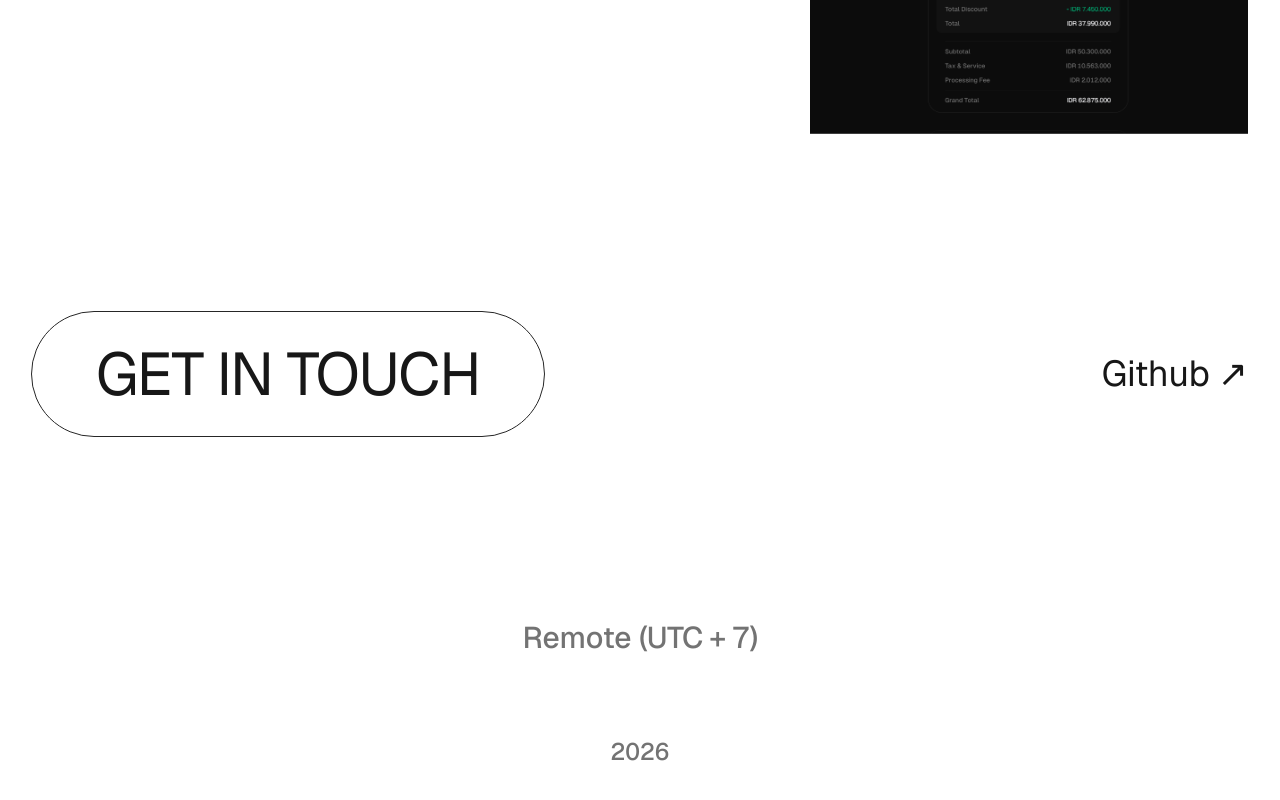
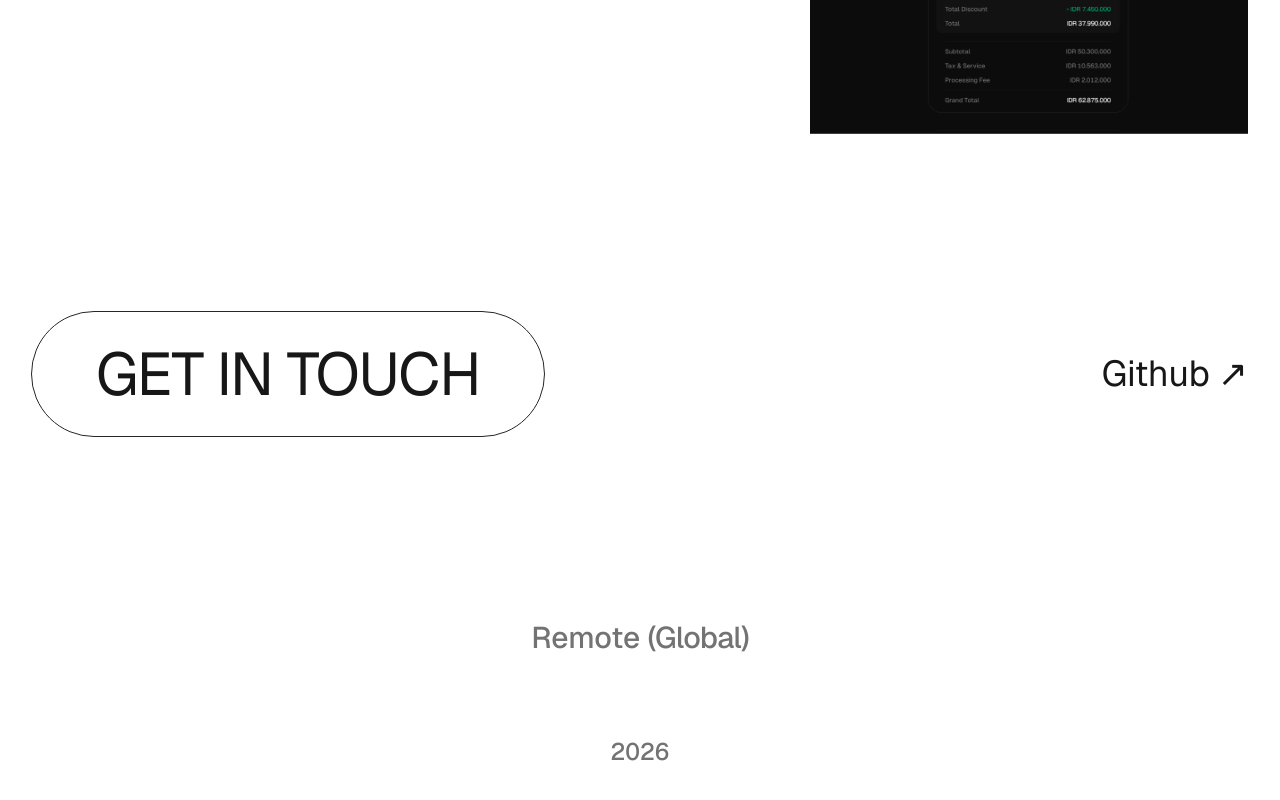
Before and after one commit to edjulsin/edjulsin, a Next.js app: page /projects/finns in a window 1280 px wide. Shown: the part 1677-2477 px from the top of the page. Built offline with nearby package versions, Linux system fonts and the light colour scheme; no server answers.

Commit message:
open for global

```diff
--- a/components/Footer.tsx
+++ b/components/Footer.tsx
@@ -7,7 +7,7 @@ const Footer = () => {
 			<span className='text-base md:text-xl xl:text-3xl'>
 				<span>Remote</span>
 				{' '}
-				<span className='tracking-tight'>(UTC + 7)</span>
+				<span className='tracking-tight'>(Global)</span>
 			</span>
 			<time dateTime={today} className='text-sm md:text-lg xl:text-2xl'>
 				{today}
--- a/components/Hero.tsx
+++ b/components/Hero.tsx
@@ -15,8 +15,8 @@ const Hero = () => (
 				<h3 className='capitalize text-lg md:text-xl xl:text-2xl'>
 					Open to Remote
 				</h3>
-				<small className='tracking-tight capitalize text-sm md:text-base xl:text-lg text-neutral-500 font-medium'>
-					(UTC + 7)
+				<small className='tracking-tight uppercase text-sm md:text-base xl:text-lg text-neutral-500 font-medium'>
+					(Global)
 				</small>
 			</div>
 		</div>
```
Also changed, not shown: 1 other file (tests, documents, lock files or other folders).
